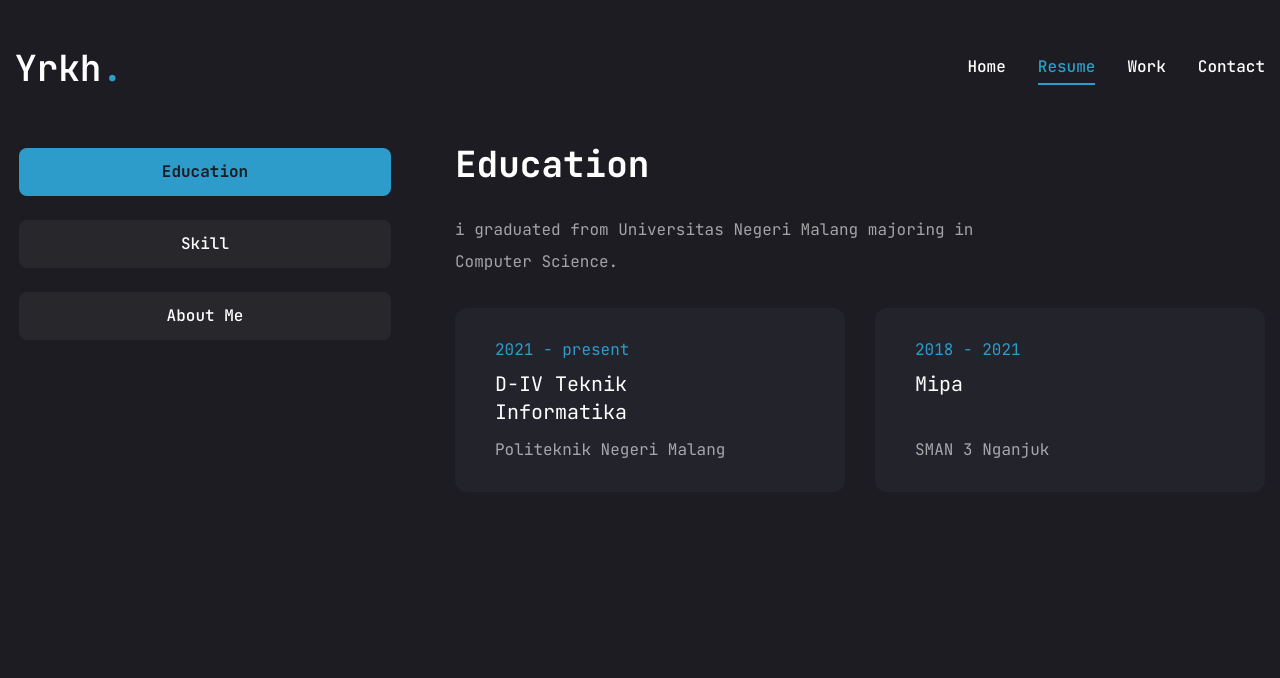
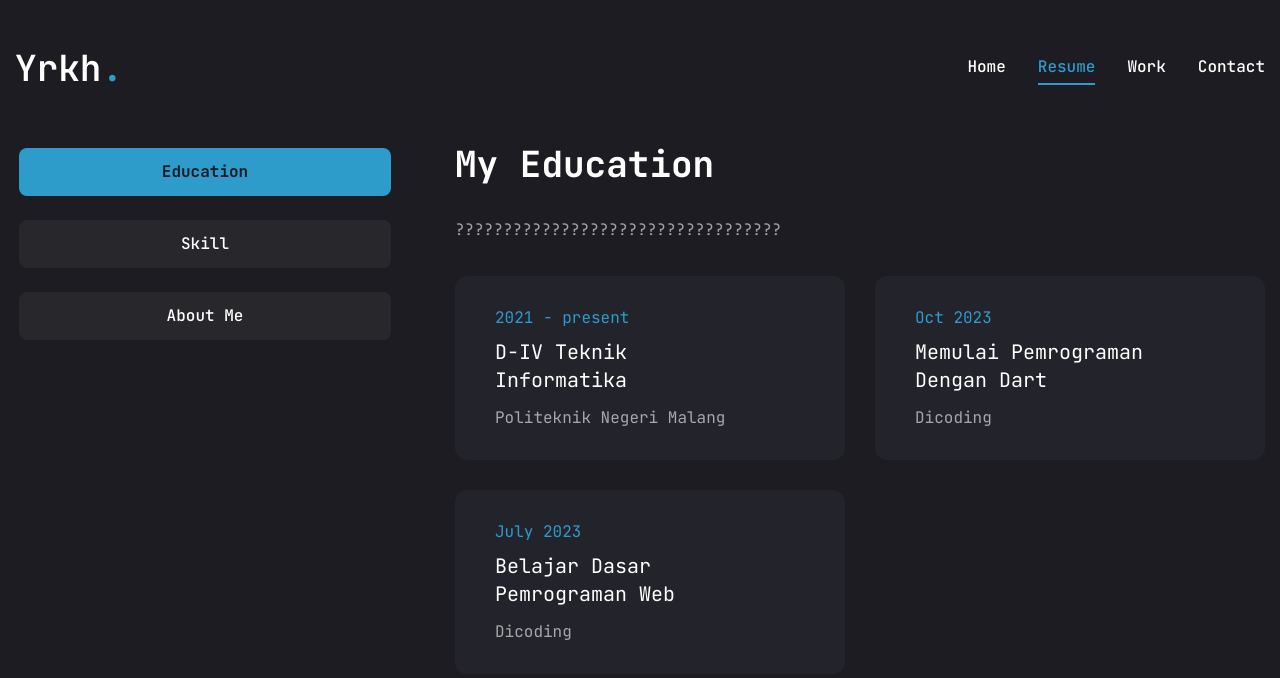
Before and after one commit to MahardhikaB/yrkh-portfolio, a Next.js app: page /resume in a window 1280 px wide. Shown: the top 678 px of the page. Built offline with nearby package versions, Linux system fonts and the light colour scheme.

Commit message:
Update Resume Page

```diff
--- a/src/app/resume/page.jsx
+++ b/src/app/resume/page.jsx
@@ -41,8 +41,8 @@ const about = {
 // Education data
 const education = {
     icon: "/assets/resume/cap.svg",
-    title: "Education",
-    description: "i graduated from Universitas Negeri Malang majoring in Computer Science.",
+    title: "My Education",
+    description: "??????????????????????????????????",
     items: [
         {
             institution: "Politeknik Negeri Malang",
@@ -50,9 +50,14 @@ const education = {
             duration: "2021 - present",
         },
         {
-            institution: "SMAN 3 Nganjuk",
-            degree: "Mipa",
-            duration: "2018 - 2021",
+            institution: "Dicoding",
+            degree: "Memulai Pemrograman Dengan Dart",
+            duration: "Oct 2023",
+        },
+        {
+            institution: "Dicoding",
+            degree: "Belajar Dasar Pemrograman Web",
+            duration: "July 2023",
         },
     ]
 }
@@ -60,7 +65,7 @@ const education = {
 // Skills data
 const skills = {
     title: "My Skills",
-    description: "i have experience in web development using several technologies.",
+    description: "Here are the technologies that I used for my project and that I have learned during my studies.",
     skillList: [
         {
             icon: <SiHtml5 />,
```
